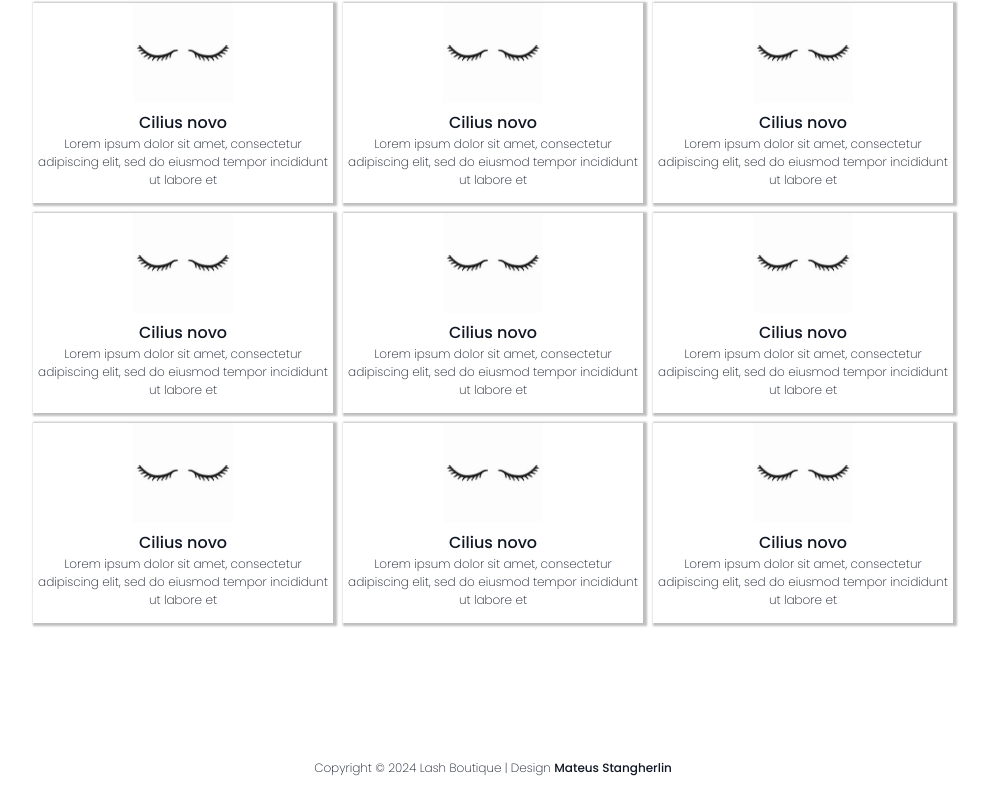
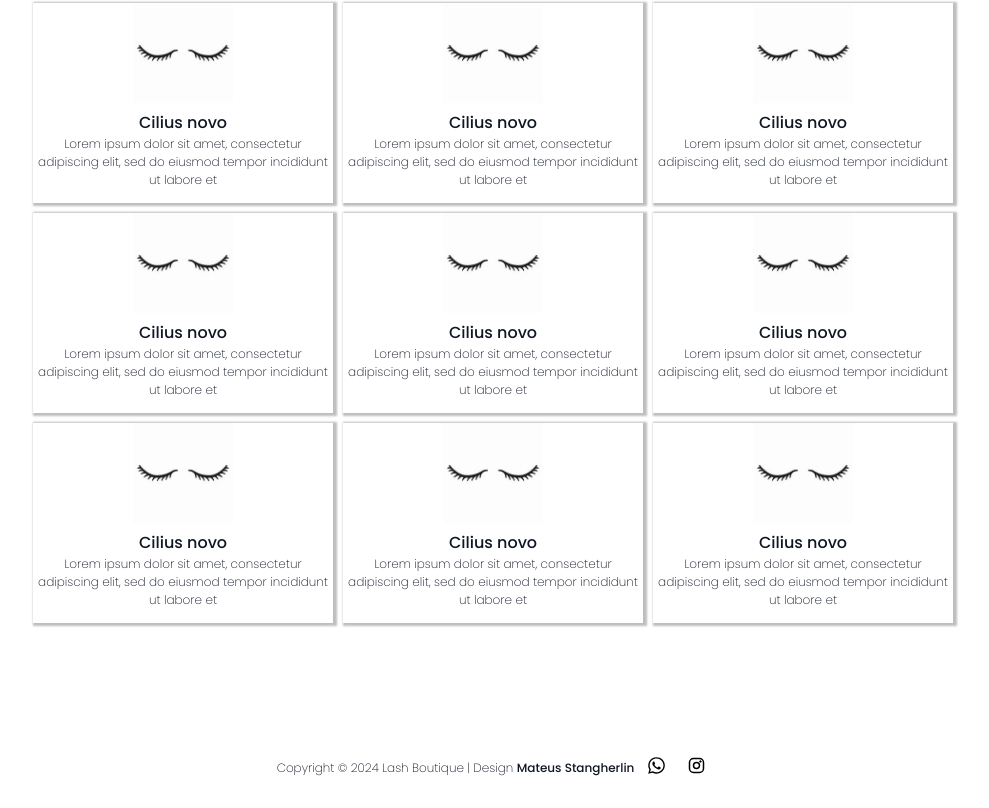
Before and after one commit to Mateus402/lash-boutique, a plain HTML site: page index.html in a window 1280 px wide. Shown: the part 662-1470 px from the top of the page, without its empty margins (147-1136 px from the left). Drawn offline with Linux system fonts and the light colour scheme.

Commit message:
Feat | Links

```diff
--- a/index.html
+++ b/index.html
@@ -121,6 +121,17 @@
                 </a>
             </p>
         </div>
+
+        <div class="rodapelinks cabecalho-redes">
+            <a
+                href="https://api.whatsapp.com/send?phone=5549999498096&text=Gostaria%20de%20conhecer%2S0seus%20produtos!%20">
+                <img class="icone" src="assets/icone-whatsapp.svg" alt="Whatsapp Icon">
+            </a>
+            <a
+                href="https://api.whatsapp.com/send?phone=5549999498096&text=Gostaria%20de%20conhecer%20seus%20produtos!%20">
+                <img class="icone" src="assets/icone-instagram.svg" alt="Instagram Icon">
+            </a>
+        </div>
     </section>
 </body>
 
--- a/style.css
+++ b/style.css
@@ -94,6 +94,10 @@ a:hover {
     justify-content: center;
 }
 
+.rodapelinks {
+    margin-left: 10px;
+}
+
 .rodape p,
 a {
     font-size: 12px;
```
